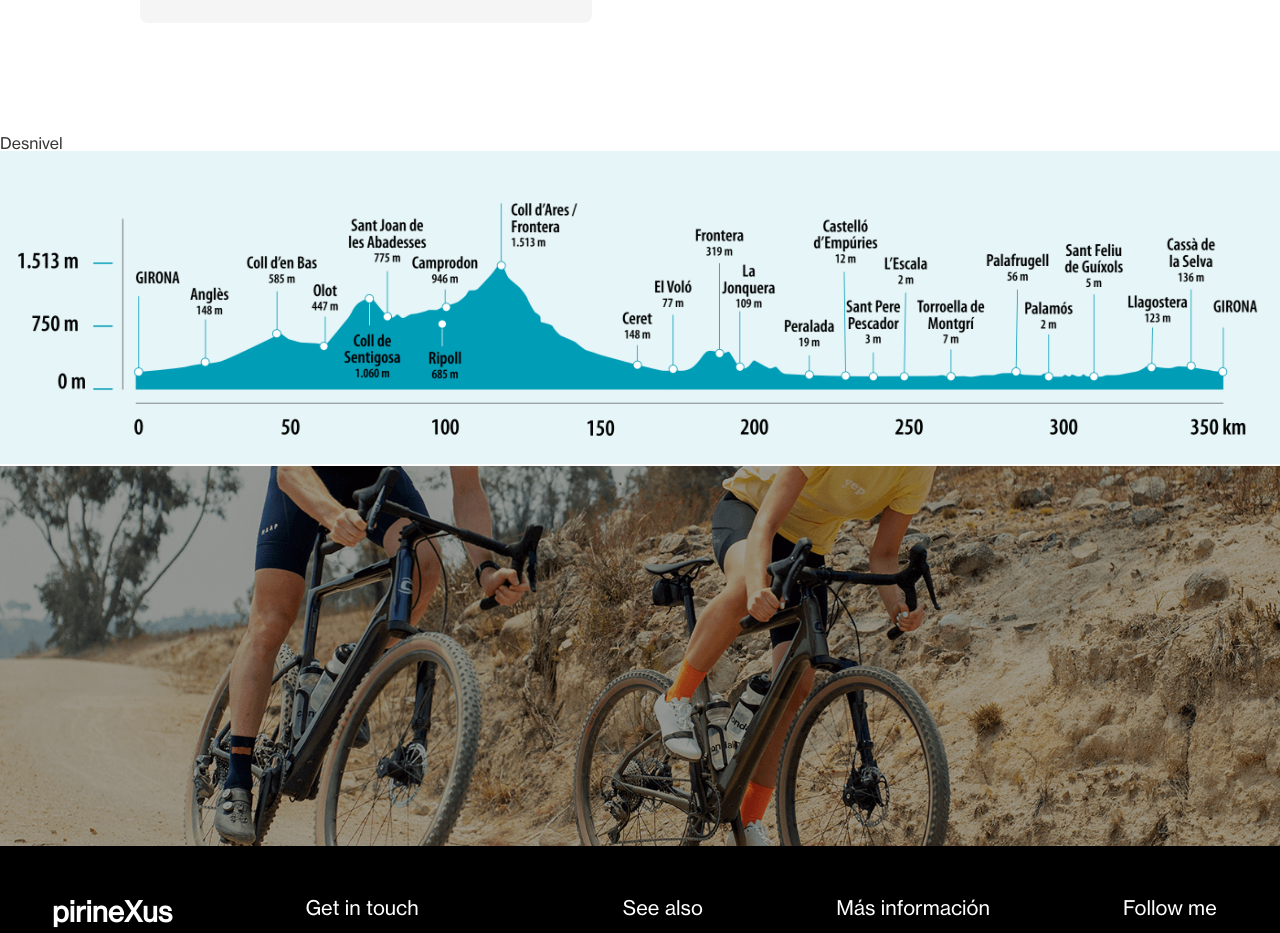
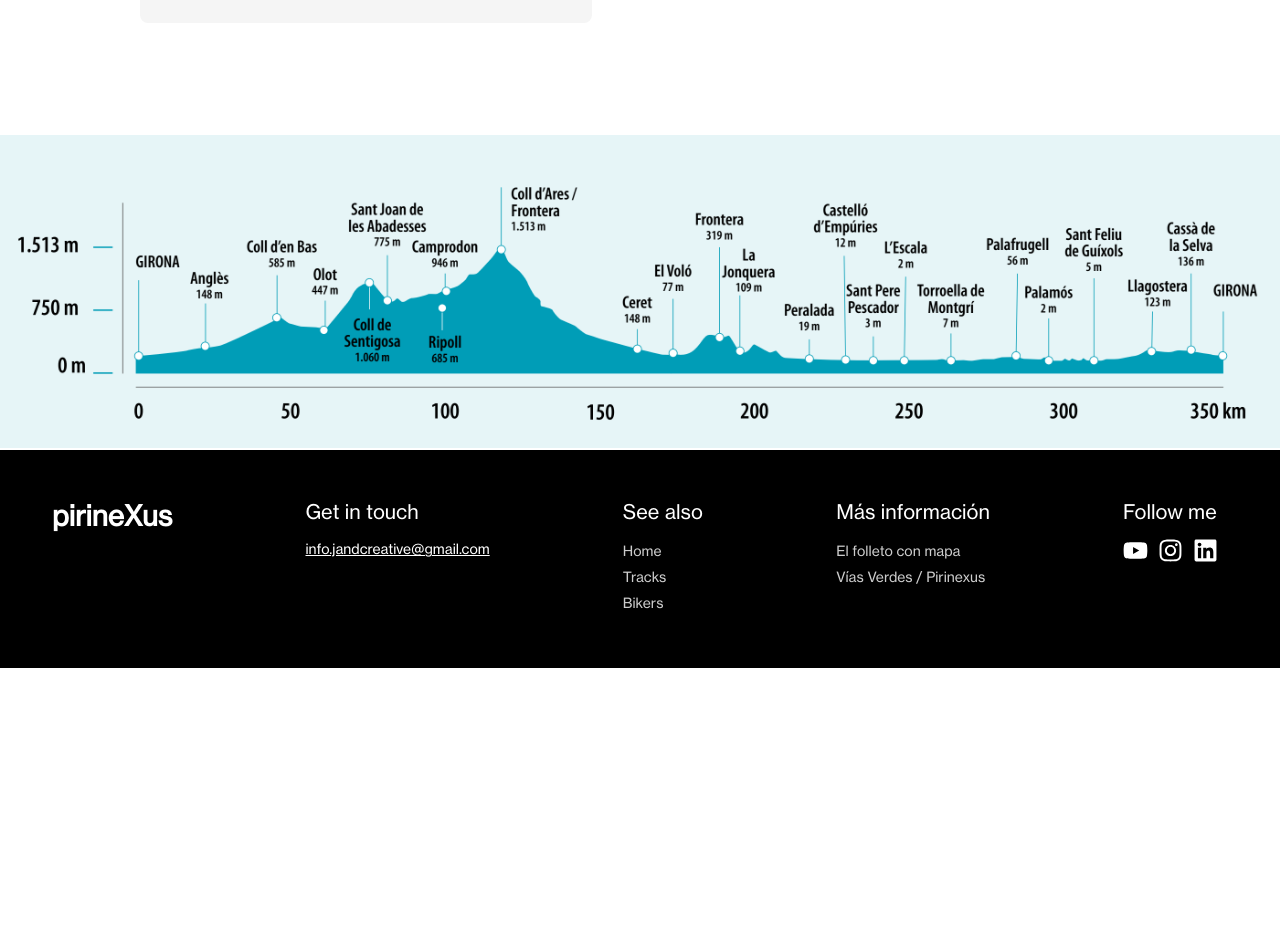
Before and after one commit to jelin-mi/pirinexus, a React (Create React App) app: page /tracks in a window 1280 px wide. Shown: the part 1220-2153 px from the top of the page. After the commit the page ends 1888 px from the top, so only its background shows below. Built offline with nearby package versions, Linux system fonts and the light colour scheme.

Commit message:
remove banner img

```diff
--- a/src/pages/Tracks/Tracks.jsx
+++ b/src/pages/Tracks/Tracks.jsx
@@ -1,7 +1,6 @@
 import "./Tracks.css";
 import desnivel from "../../assets/images/desnivel.png";
 import TrackMap from "../../components/TrackMap/TrackMap";
-import Banner from "../../components/Banner/Banner";
 import Footer from "../../components/Footer/Footer";
 
 function Tracks() {
@@ -22,9 +21,7 @@ function Tracks() {
         Tramuntana sople a favor del ciclista.
       </p>
       <TrackMap />
-      <h2>Desnivel</h2>
       <img src={desnivel} alt="desnivel" className="desnivel" />
-      <Banner />
       <Footer />
     </>
   );
```
